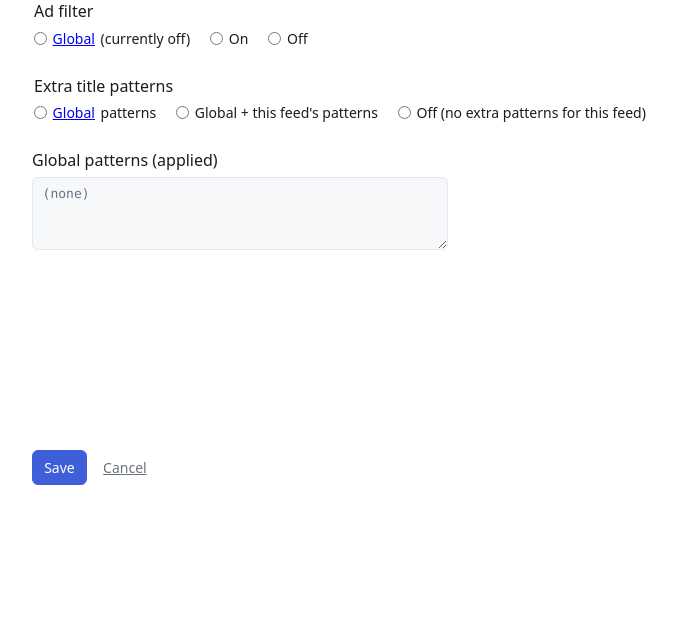
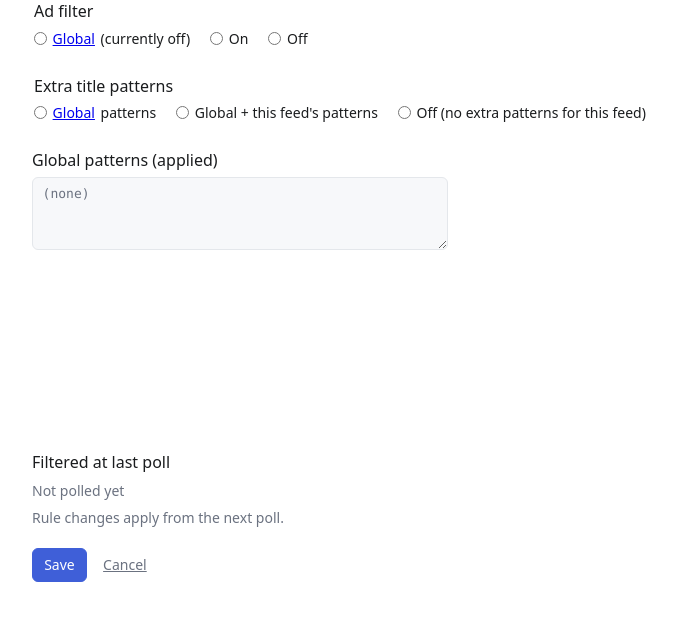
Before and after one commit to janw76/pintxos, a FastAPI app: template pintxos/templates/feed_edit.html in a window 1280 px wide. Shown: the part 81-702 px from the top of the page, without its empty margins (74-751 px from the left). Run offline with FastAPI, Linux system fonts and the light colour scheme; the template is opened without the code that fills it, so the values that code supplies are empty.

Commit message:
feat(ui): filter log on the feed edit page: last poll's dropped titles with reasons (pintxos-rqb.1)
Store the entries the ad filter dropped at the last successful poll as JSON
[{title, reason}] in a new feeds.last_filtered column, written alongside the
existing ads_filtered count, and render them read-only on the feed edit page
below the filter fieldsets. Makes false positives visible so the regexes can
actually be tuned.

Co-Authored-By: Claude Fable 5.1 <noreply@anthropic.com>
Claude-Session: https://claude.ai/code/session_018oUaRENfUiVfYmk2JdvWim

```diff
--- a/pintxos/app.py
+++ b/pintxos/app.py
@@ -2,6 +2,7 @@
 
 from __future__ import annotations
 
+import json
 import os
 import sqlite3
 from contextlib import asynccontextmanager
@@ -109,6 +110,12 @@ def feed_edit_page(request: Request, feed_id: int) -> Response:
             raise HTTPException(status_code=404, detail="feed not found")
         global_filter_ads_on = is_truthy(get_setting("PINTXOS_FILTER_ADS", conn))
         global_patterns = get_setting("PINTXOS_AD_TITLE_PATTERNS", conn) or ""
+    try:
+        last_filtered = json.loads(feed["last_filtered"] or "[]")
+        if not isinstance(last_filtered, list):
+            raise ValueError("last_filtered is not a list")
+    except ValueError:
+        last_filtered = []
     return templates.TemplateResponse(
         request,
         "feed_edit.html",
@@ -117,6 +124,7 @@ def feed_edit_page(request: Request, feed_id: int) -> Response:
             "ad_title_patterns": feed["ad_title_patterns"] or "",
             "global_filter_ads_on": global_filter_ads_on,
             "global_patterns": global_patterns,
+            "last_filtered": last_filtered,
         },
     )
 
--- a/pintxos/db.py
+++ b/pintxos/db.py
@@ -18,6 +18,7 @@ CREATE TABLE IF NOT EXISTS feeds (
     last_polled_at TEXT,
     last_error TEXT,
     ads_filtered INTEGER NOT NULL DEFAULT 0,
+    last_filtered TEXT,
     filter_ads INTEGER,
     ad_title_patterns TEXT,
     ad_patterns_mode INTEGER
@@ -60,6 +61,7 @@ def connect() -> sqlite3.Connection:
     cols = {r["name"] for r in conn.execute("PRAGMA table_info(feeds)")}
     for name, ddl in (
         ("ads_filtered", "INTEGER NOT NULL DEFAULT 0"),
+        ("last_filtered", "TEXT"),
         # NULL = "use the global setting"; 0/1 = explicit per-feed override.
         ("filter_ads", "INTEGER"),
         ("ad_title_patterns", "TEXT"),
--- a/pintxos/poll.py
+++ b/pintxos/poll.py
@@ -2,6 +2,7 @@
 
 from __future__ import annotations
 
+import json
 import logging
 import re
 from datetime import UTC, datetime, timedelta
@@ -188,7 +189,7 @@ def poll_feed(feed_id: int) -> bool:
                 if reason is None:
                     kept.append((guid, link, entry))
                 else:
-                    filtered.append(entry)
+                    filtered.append({"title": entry.get("title", ""), "reason": reason})
                     log.debug(
                         "feed %s: skipping ad (%s): %s", feed_id, reason, entry.get("title", "")
                     )
@@ -237,9 +238,9 @@ def poll_feed(feed_id: int) -> bool:
                 (feed_id, feed_id, limit),
             )
             conn.execute(
-                "UPDATE feeds SET last_polled_at = ?, last_error = NULL, ads_filtered = ? "
-                "WHERE id = ?",
-                (now(), len(filtered), feed_id),
+                "UPDATE feeds SET last_polled_at = ?, last_error = NULL, ads_filtered = ?, "
+                "last_filtered = ? WHERE id = ?",
+                (now(), len(filtered), json.dumps(filtered), feed_id),
             )
         return True
     finally:
--- a/pintxos/templates/feed_edit.html
+++ b/pintxos/templates/feed_edit.html
@@ -31,6 +31,21 @@
       <div class="muted">One regex per line, applied in addition to the global patterns</div>
     </div>
   </div>
+  <div class="field filter-log">
+    <label>Filtered at last poll{% if feed.last_polled_at %} <span class="muted" title="{{ feed.last_polled_at }}">({{ feed.last_polled_at | ago }} ago)</span>{% endif %}</label>
+    {% if not feed.last_polled_at %}
+    <div class="muted">Not polled yet</div>
+    {% elif not last_filtered %}
+    <div class="muted">Nothing filtered at last poll</div>
+    {% else %}
+    <ul class="filter-log-list">
+      {% for entry in last_filtered %}
+      <li>{{ entry.title }} <span class="mono muted">{{ entry.reason }}</span></li>
+      {% endfor %}
+    </ul>
+    {% endif %}
+    <div class="muted">Rule changes apply from the next poll.</div>
+  </div>
   <button type="submit" class="btn-primary">Save</button>
   <a href="/" class="cancel">Cancel</a>
 </form>
```
Also changed, not shown: tests/test_poll.py (+28 -0 lines), tests/test_ui.py (+54 -0 lines).
